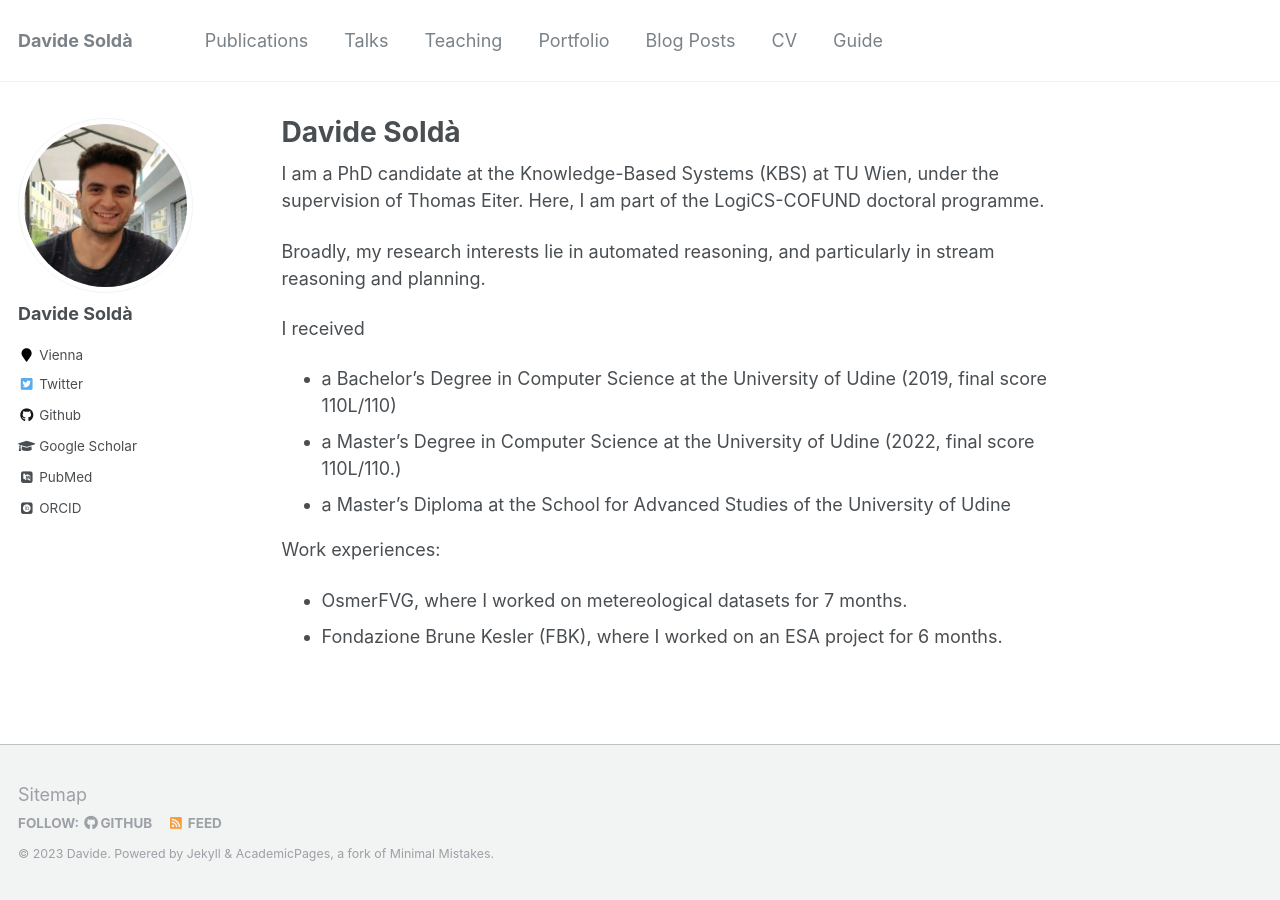
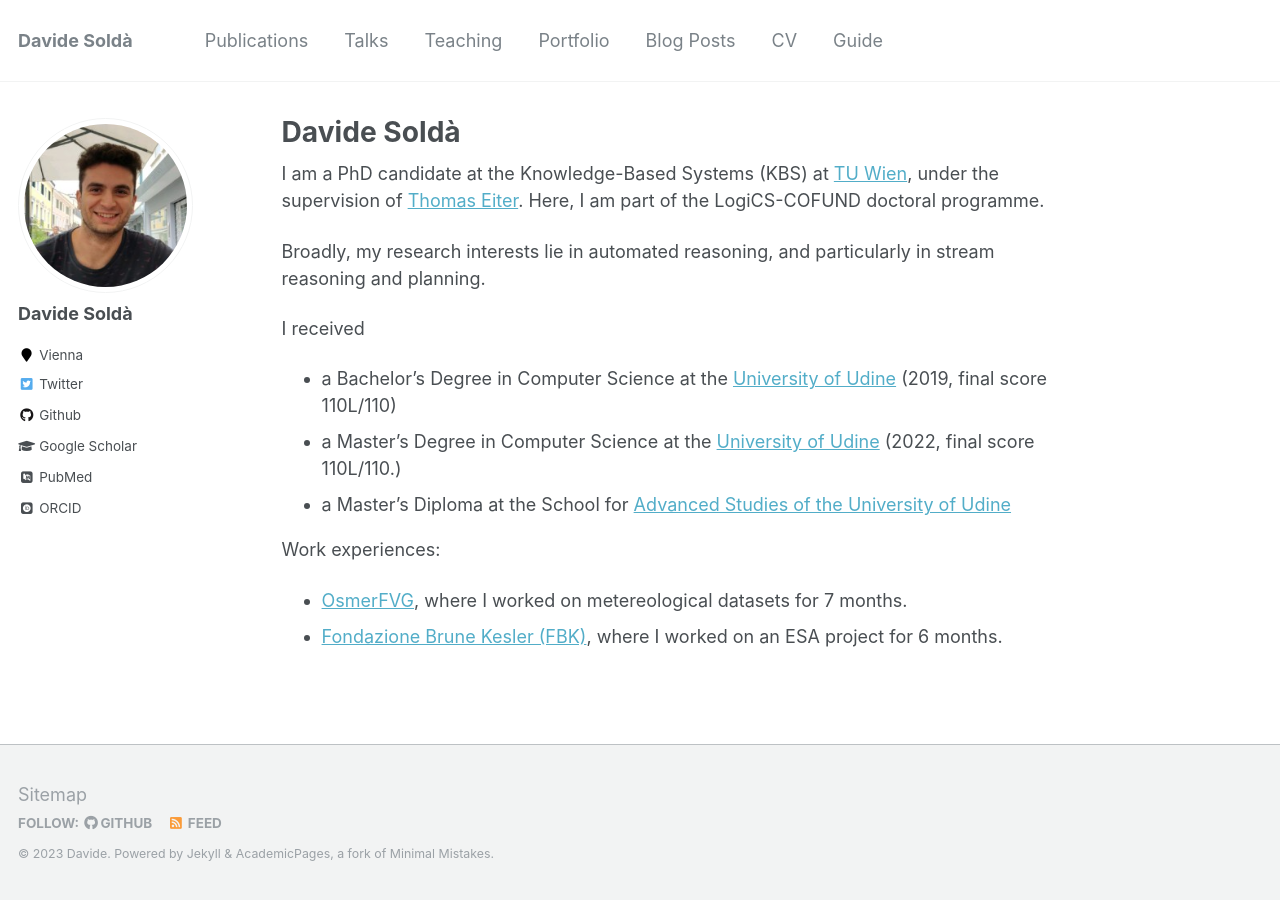
Before and after one commit to DavideSolda/davidesolda.github.io, a Jekyll site: the page built from _pages/about.md, in a window 1280 px wide. Built offline with Jekyll 4.4.1, drawn with Linux system fonts in a browser that asks for light colours; some web fonts are replaced; part of the change alters nothing that is shown.

Commit message:
link update

```diff
--- a/_pages/about.md
+++ b/_pages/about.md
@@ -9,15 +9,15 @@ redirect_from:
 ---
 
 
-I am a PhD candidate at the Knowledge-Based Systems (KBS) at TU Wien, under the supervision of Thomas Eiter. Here, I am part of the LogiCS-COFUND doctoral programme.
+I am a PhD candidate at the Knowledge-Based Systems (KBS) at [TU Wien](https://www.tuwien.at/en/), under the supervision of [Thomas Eiter](www.kr.tuwien.ac.at/staff/eiter/). Here, I am part of the LogiCS-COFUND doctoral programme.
 
 Broadly, my research interests lie in automated reasoning, and particularly in stream reasoning and planning.
 
 I received
-- a Bachelor's Degree in Computer Science at the University of Udine (2019, final score 110L/110)
-- a Master's Degree in Computer Science at the University of Udine (2022, final score 110L/110.)
-- a Master's Diploma at the School for Advanced Studies of the University of Udine
+- a Bachelor's Degree in Computer Science at the [University of Udine](https://www.uniud.it/en) (2019, final score 110L/110)
+- a Master's Degree in Computer Science at the [University of Udine](https://www.uniud.it/en) (2022, final score 110L/110.)
+- a Master's Diploma at the School for [Advanced Studies of the University of Udine](https://scuolasuperiore.uniud.it/?set_language=en)
 
 Work experiences:
-- OsmerFVG, where I worked on metereological datasets for 7 months.
-- Fondazione Brune Kesler (FBK), where I worked on an ESA project for 6 months.
+- [OsmerFVG](https://www.osmer.fvg.it/home.php?ln=-en), where I worked on metereological datasets for 7 months.
+- [Fondazione Brune Kesler (FBK)](https://www.fbk.eu/en/), where I worked on an ESA project for 6 months.
```
